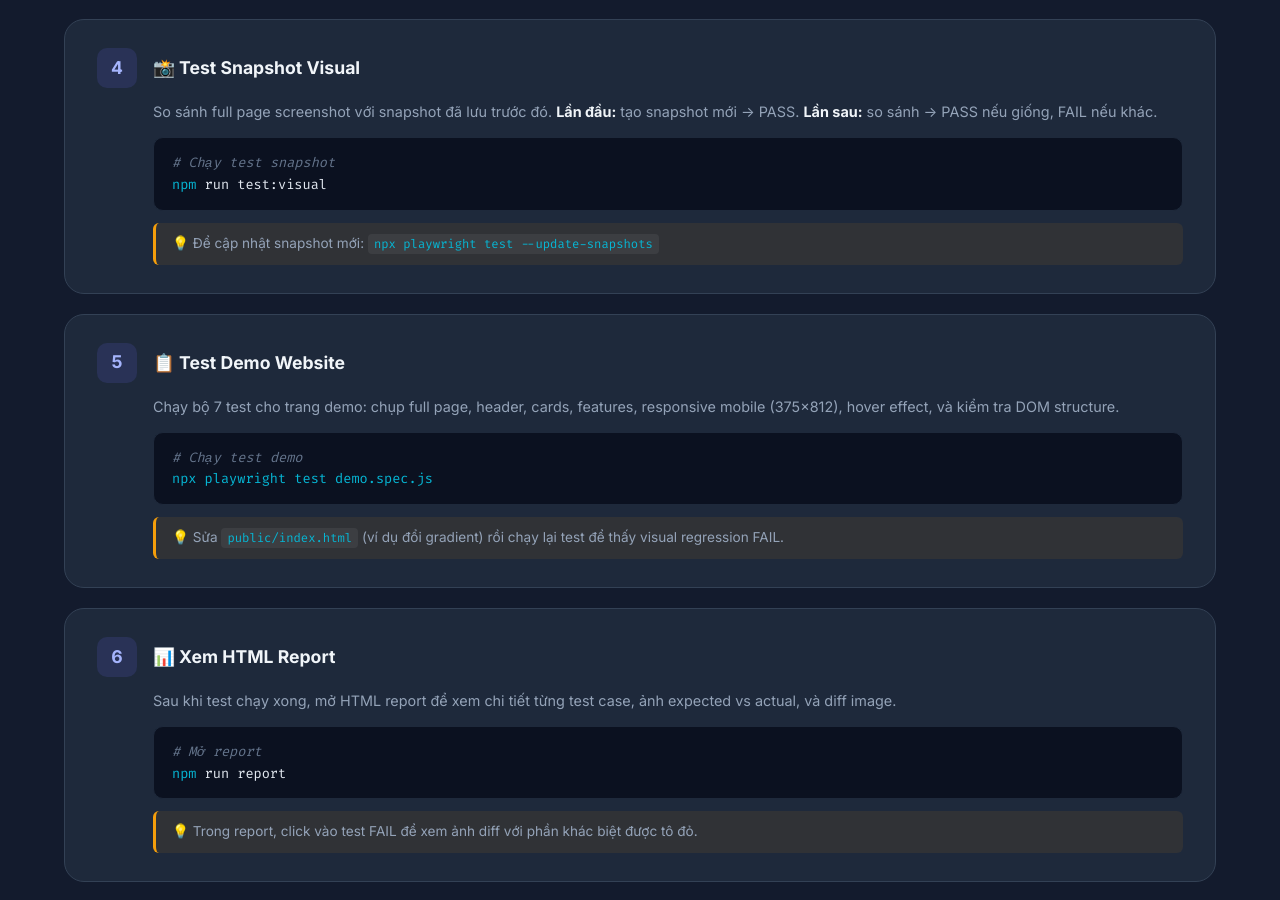
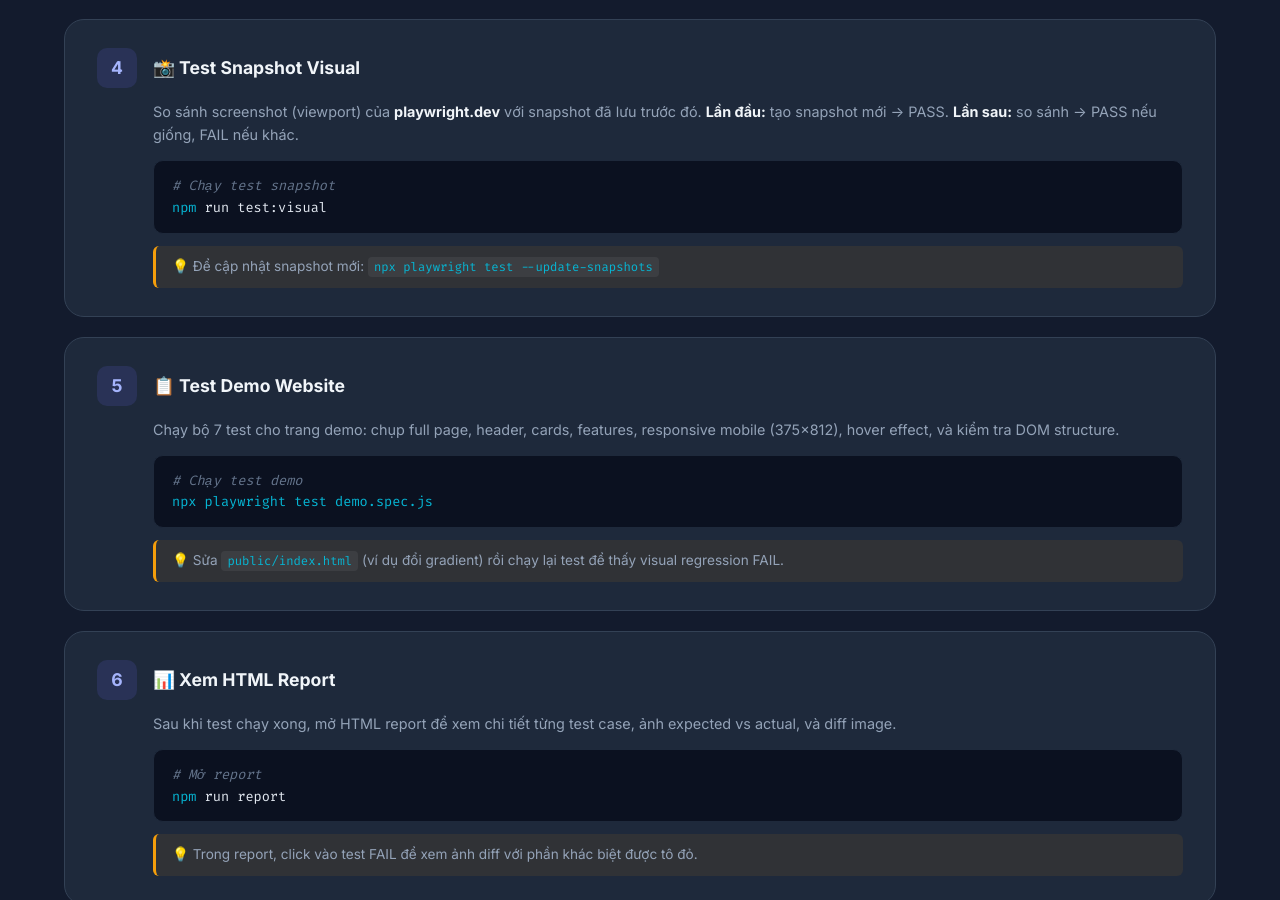
Before and after one commit to hoacongaconba/Visual-Regression-Test-, a website: page public/index.html in a window 1280 px wide. Shown: the part 2894-3794 px from the top of the page. Drawn offline with Linux system fonts and the light colour scheme.

Commit message:
Fix guide 4 description: viewport not full page screenshot

```diff
--- a/public/index.html
+++ b/public/index.html
@@ -939,7 +939,7 @@
                     <h3>📸 Test Snapshot Visual</h3>
                 </div>
                 <p class="guide-desc">
-                    So sánh full page screenshot với snapshot đã lưu trước đó.
+                    So sánh screenshot (viewport) của <strong>playwright.dev</strong> với snapshot đã lưu trước đó.
                     <strong>Lần đầu:</strong> tạo snapshot mới → PASS.
                     <strong>Lần sau:</strong> so sánh → PASS nếu giống, FAIL nếu khác.
                 </p>
```
